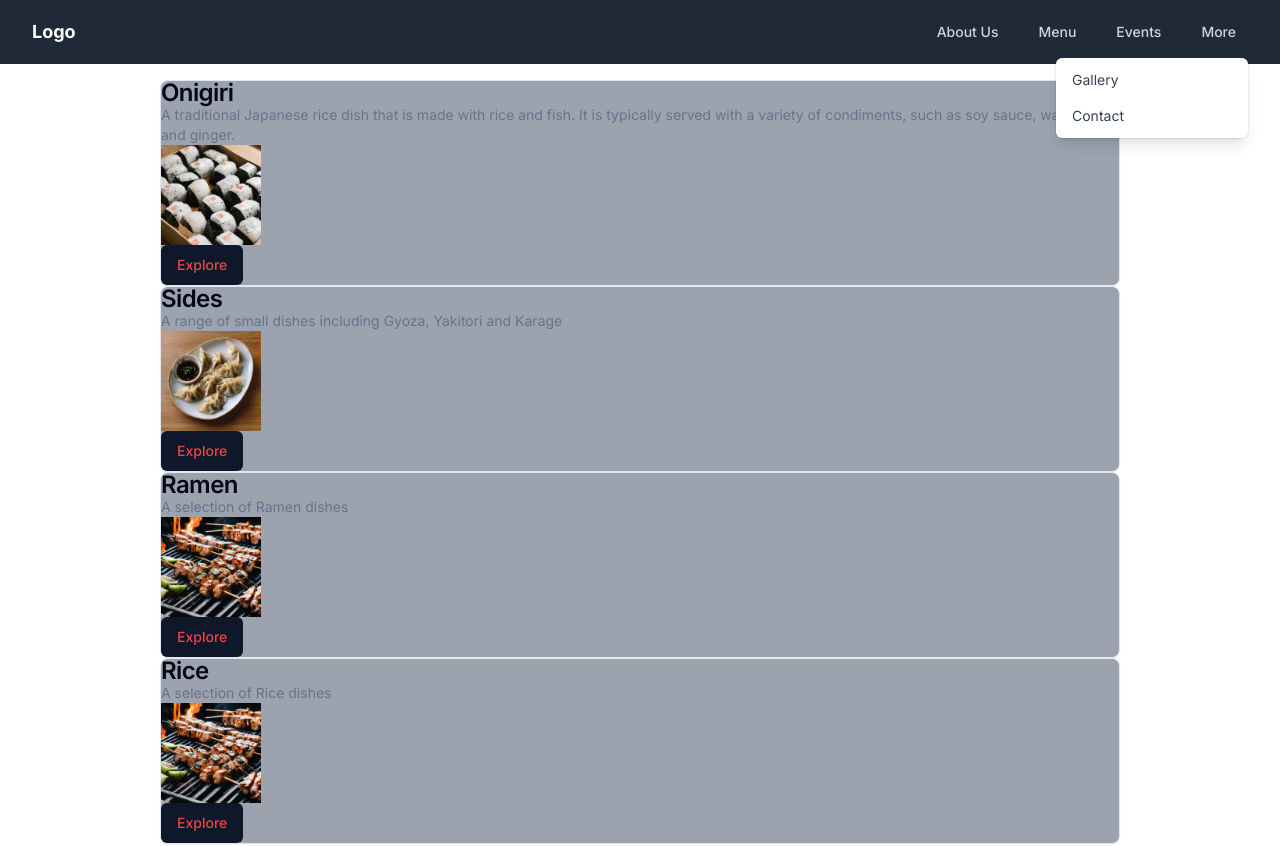
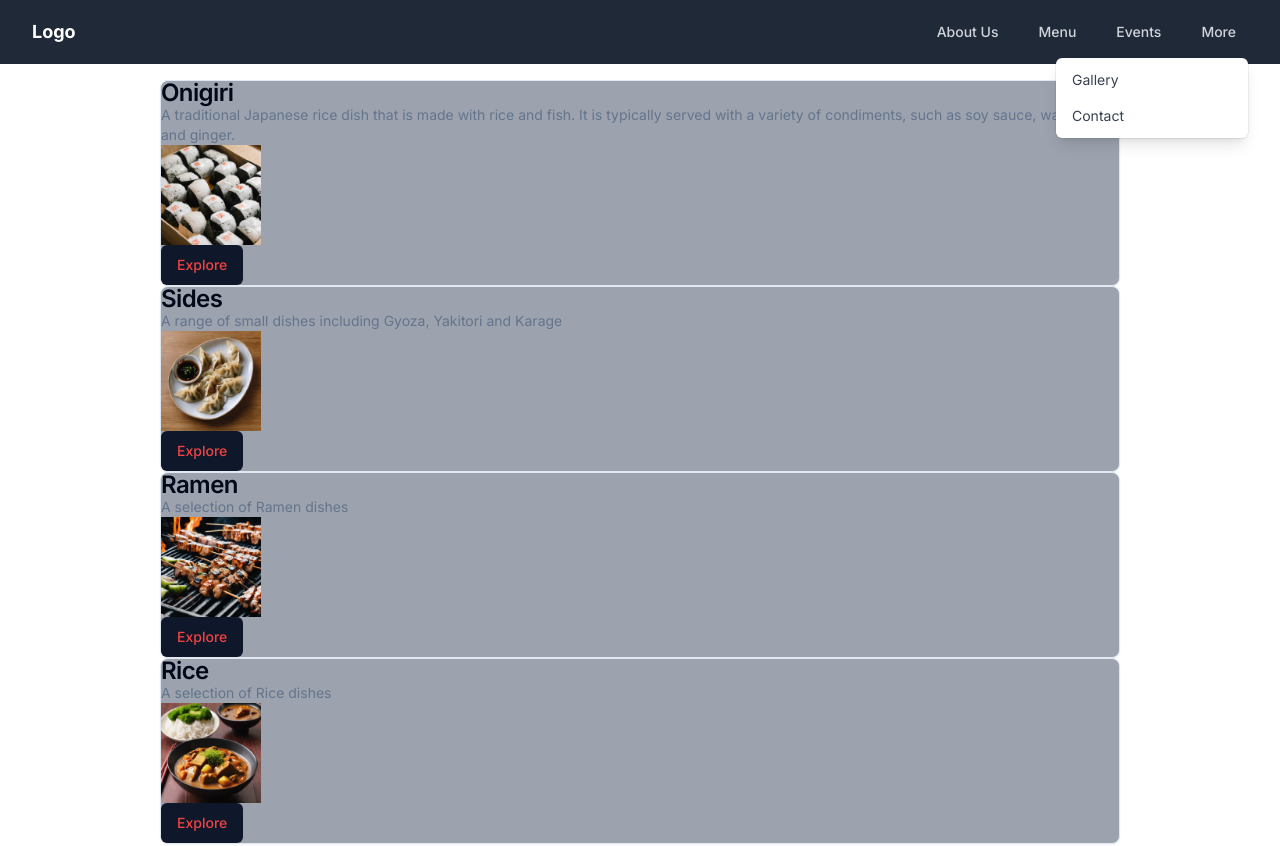
Before and after one commit to Akwei001/Sachi-s-Kitchen, a Next.js app: page /menu in a window 1280 px wide. Shown: the top 846 px of the page. Built offline with nearby package versions, Linux system fonts and the light colour scheme.

Commit message:
menu picture change

```diff
--- a/src/data.ts
+++ b/src/data.ts
@@ -48,7 +48,7 @@ type Product = {
     slug: 'Rice',
     title: 'Rice',
     desc: 'A selection of Rice dishes',
-    img: '/yakitori.png',
+    img: '/curry.png',
     color: 'green',
    },
   //  {
```
